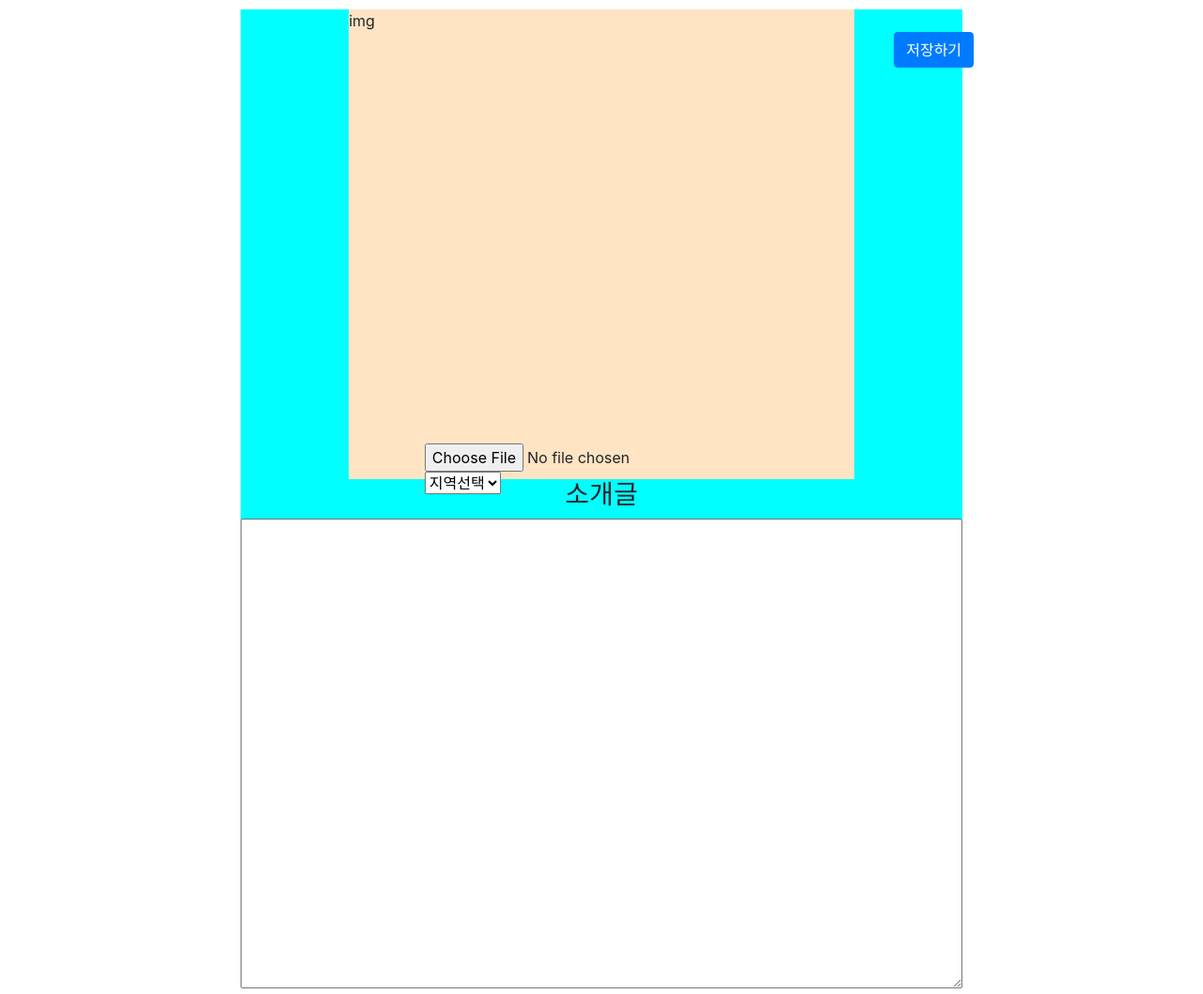
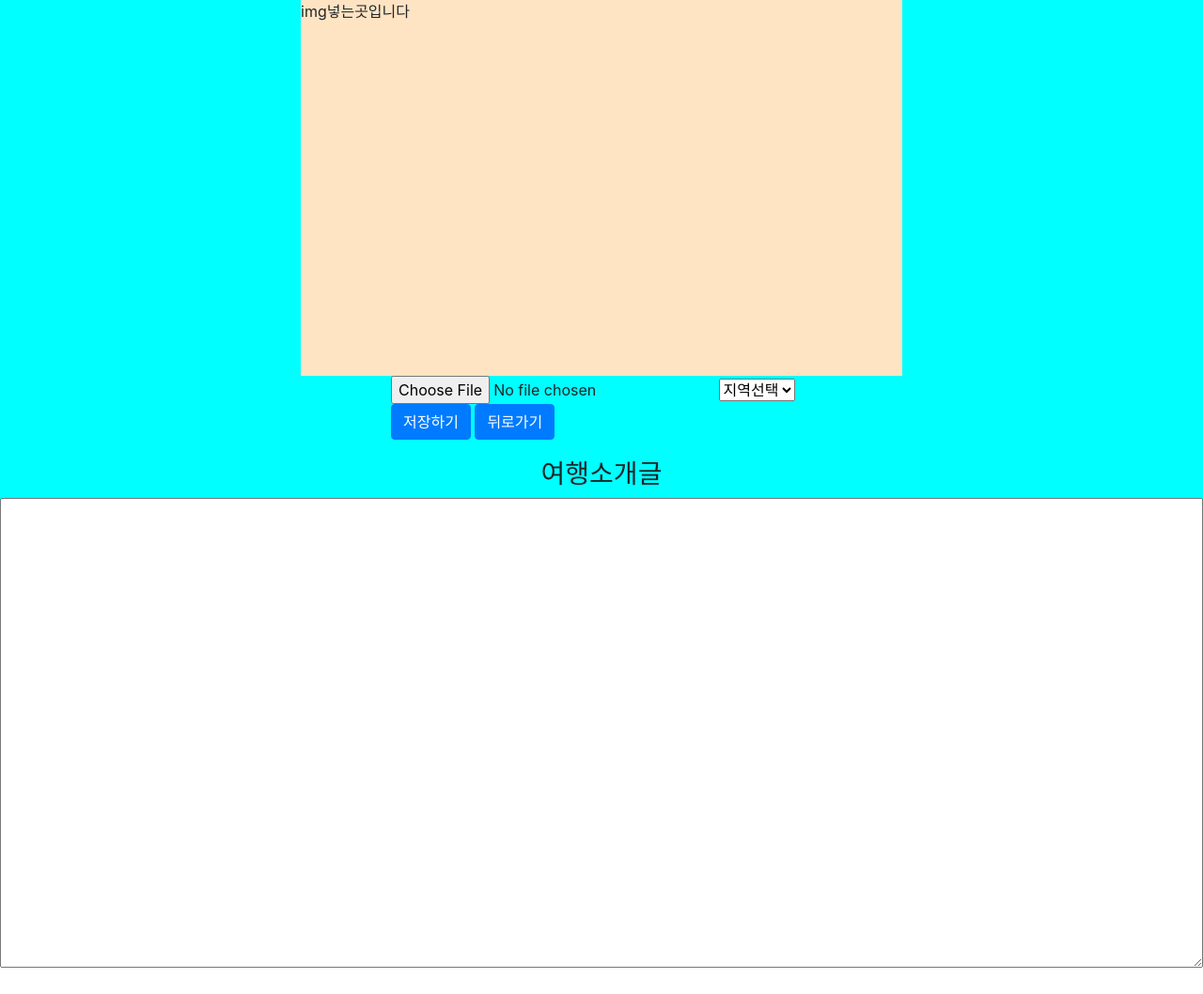
Before and after one commit to wonjunKim8/first-project, a Flask app: page /detail in a window 1280 px wide. Shown: the whole page at 94% size. After the commit the page ends 1030 px from the top, so only its background shows below. Run offline with Flask 2, Linux system fonts and the light colour scheme; some libraries are stand-ins or nearby versions.

Commit message:
7월12 12:13 커밋 detail.html 변경

```diff
--- a/templates/detail.html
+++ b/templates/detail.html
@@ -73,25 +73,21 @@
 
   <style>
     .wrap {
-      width: 60%;
+      width: 100%;
       background-color: aqua;
-      margin: 0 auto;
       position: relative;
-      margin-top: 10px;
     }
 
     .img_section {
-      width: 70%;
-      height: 500px;
+      width: 50%;
+      height: 50vh;
       background-color: bisque;
       margin: 0 auto;
     }
 
-
-    .btn {
-      display: block;
-      margin-left: 580px;
-
+    .mini_section {
+      margin: 0 auto;
+      width: 35%;
     }
 
     .content {
@@ -101,25 +97,22 @@
 
     .content>h3 {
       text-align: center;
-    }
-
-    .img_boxes {
-      width: 70%;
-      margin: 0 auto;
-      margin-top: 400px;
+      margin-top: 20px;
     }
   </style>
 </head>
 
 <body>
   <div class="wrap">
+
+
+    <form enctype="multipart/form-data" class="img_boxes">
       <div id="image-show" class="img_section">
-      img
-      <button onclick=" save_order()" class="btn btn-primary" type="submit">저장하기</button>
-      <form enctype="multipart/form-data" class="img_boxes">
-
-        <input id="img" type="file" accept="image/*" onchange="loadFile(this)">
-
+        img넣는곳입니다
+      </div>
+    </form>
+    <div class="mini_section">
+      <input type="file" accept="image/*" onchange="loadFile(this)">
       <select class="form-select" aria-label="Default select example">
         <option selected>지역선택</option>
         <option id="region" value="서울">서울</option>
@@ -130,11 +123,11 @@
         <option id="region" value="충청">충청</option>
         <option id="region" value="제주">제주</option>
       </select>
-      </form>
-
+      <button onclick=" save_order()" class="btn btn-primary" type="submit">저장하기</button>
+      <button onclick='window.location.href = "/"' class="btn btn-primary" type="submit">뒤로가기</button>
     </div>
     <div class="content">
-      <h3>소개글</h3>
+      <h3>여행소개글</h3>
       <textarea id="content" style="height: 500px;width: 100%;"></textarea>
     </div>
 
--- a/templates/index.html
+++ b/templates/index.html
@@ -90,9 +90,9 @@
         <div class="row row-cols-1 row-cols-md-4 g-4">
             <div class="col">
                 <div class="card h-100">
-                    <img src="{{one_travel.img}}" class="card-img-top" alt="...">
+                    <img src="{{one_travel.image}}" class="card-img-top" alt="...">
                     <div class="card-body">
-                        <h5 class="card-title">{{one_travel.regeion}}</h5>
+                        <h5 class="card-title">{{one_travel.region}}</h5>
                         <p class="mycomment">{{one_travel.content}}</p>
                     </div>
                 </div>
```
Also changed, not shown: templates/login.html (+10 -11 lines). Lines whose indentation alone changed are shown as unchanged.
